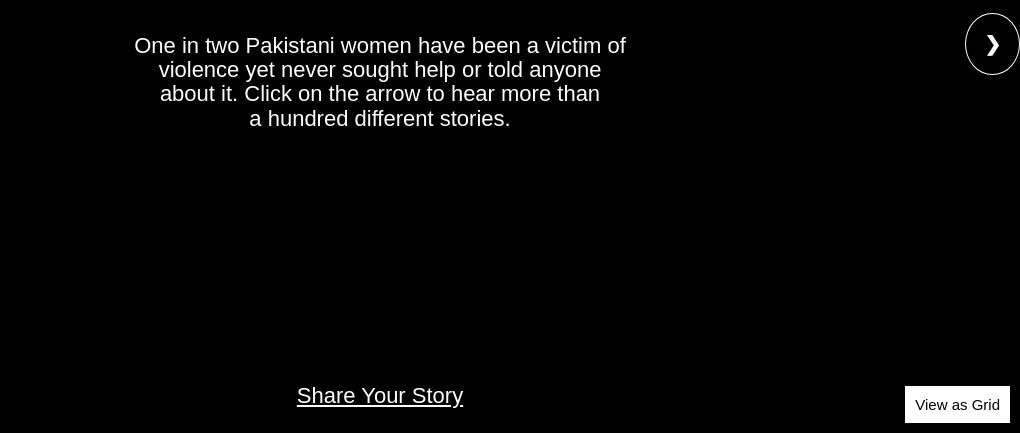
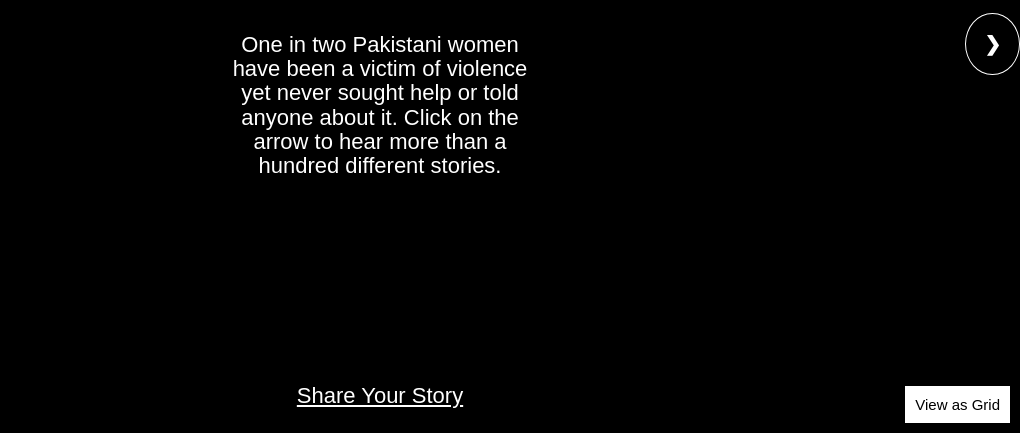
Before and after one commit to rabiahz/ahundredvoices, a plain HTML site: page index.html in a window 1280 px wide. Shown: the part 367-800 px from the top of the page, without its empty margins (260-1280 px from the left). Drawn offline with Linux system fonts and the light colour scheme; a web font is replaced by a local one.

Commit message:
Add files via upload

```diff
--- a/index.html
+++ b/index.html
@@ -29,8 +29,8 @@
     <div class="subHead">A Hundred Voices</div>
  <br>
     <br>
-    <div class="bodyText">One in two Pakistani women have
-        been a victim of<br> violence yet never sought help or told anyone <br>about it.  Click on the arrow to hear more than <br>a hundred different stories.
+    <div class="bodyText">
+One in two Pakistani women have been a victim of violence yet never sought help or told anyone about it.  Click on the arrow to hear more than a hundred different stories.
         <br>
         <br>
 
--- a/style.css
+++ b/style.css
@@ -24,7 +24,7 @@ body {
     text-align: center;
     color: white;
     line-height: 1.1;
-    padding: 1px 300px;
+    padding: 0px 475px;
 
 }
 .titleText {
```
